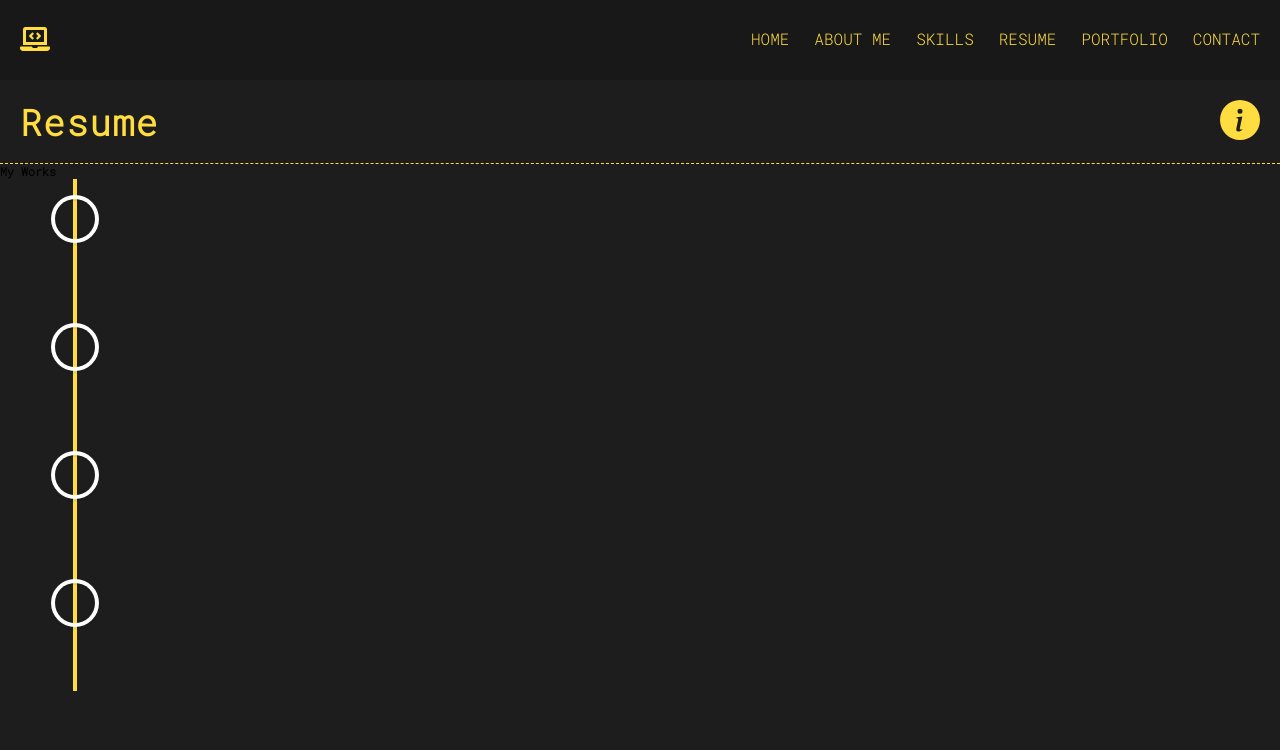
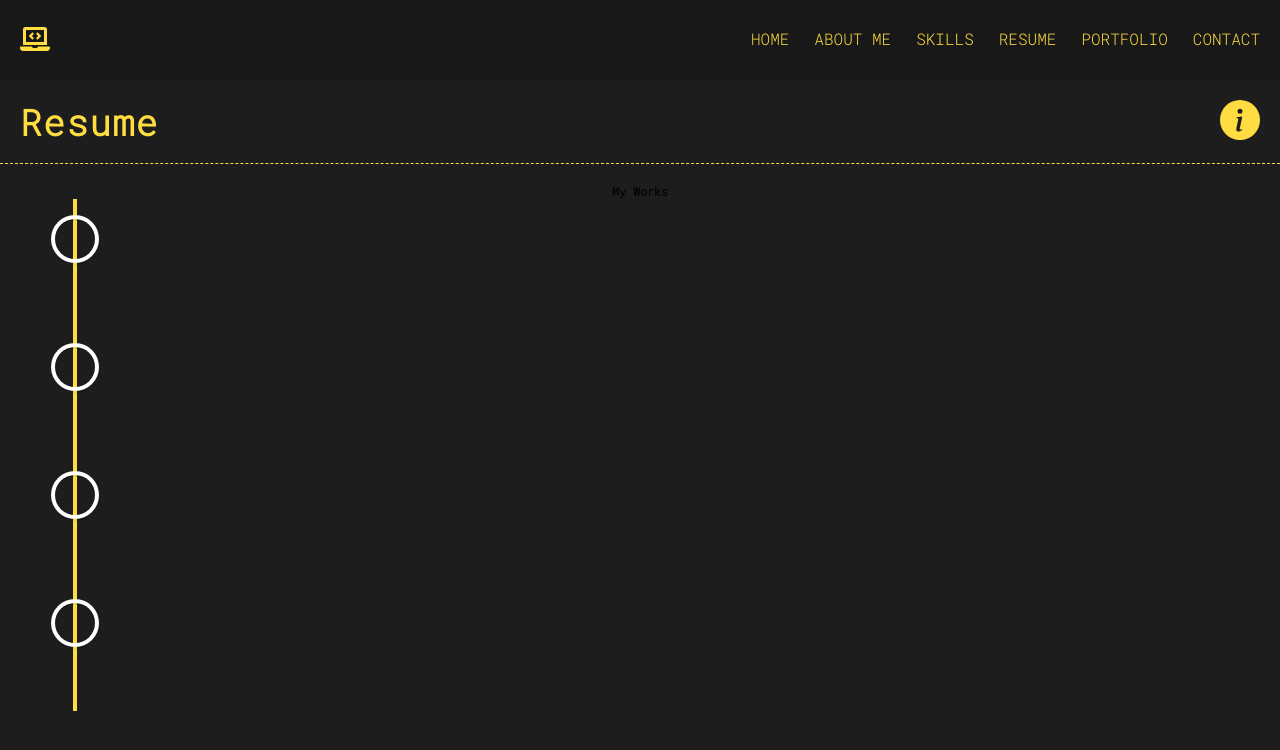
Before and after one commit to alvinwarui29/canton_port2, a React (Create React App) app: page /resume in a window 1280 px wide. Shown: the top 750 px of the page. Built offline with nearby package versions, Linux system fonts and the light colour scheme.

Commit message:
design the skeleton

```diff
--- a/src/containers/resume/Resume.scss
+++ b/src/containers/resume/Resume.scss
@@ -0,0 +1,16 @@
+.resume{
+    height: 100%;
+}
+.timeline{
+    display: flex;
+    width: 100%;
+    padding: 20px;
+    flex-direction: column;
+    &__experience{
+        width: 100%;
+        align-items: center;
+        display: flex;
+        flex-direction: column;
+
+    }
+}
```
Also changed, not shown: src/containers/resume/Resume.jsx (+9 -10 lines).
